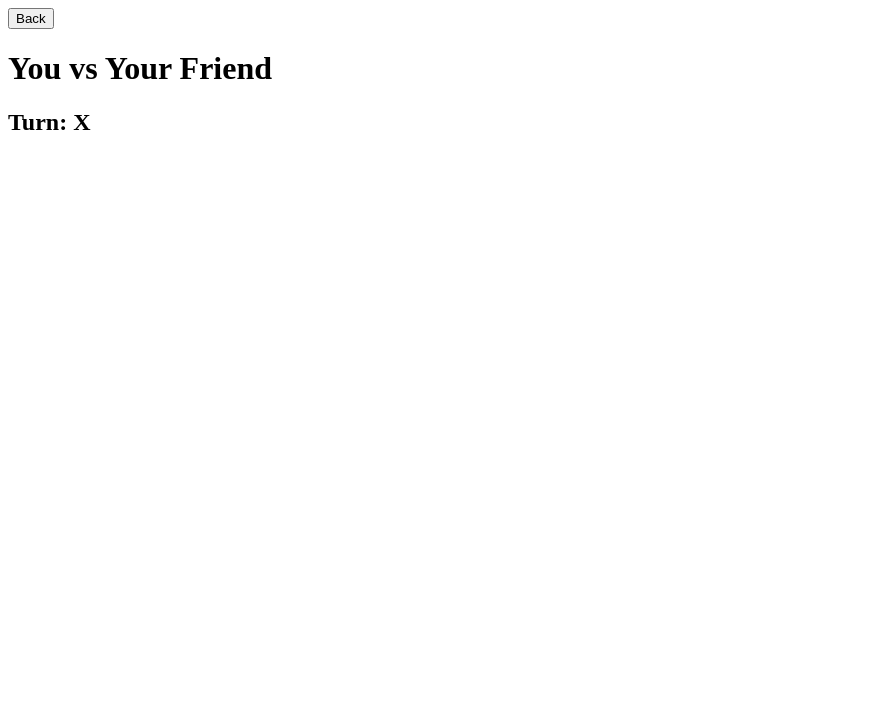
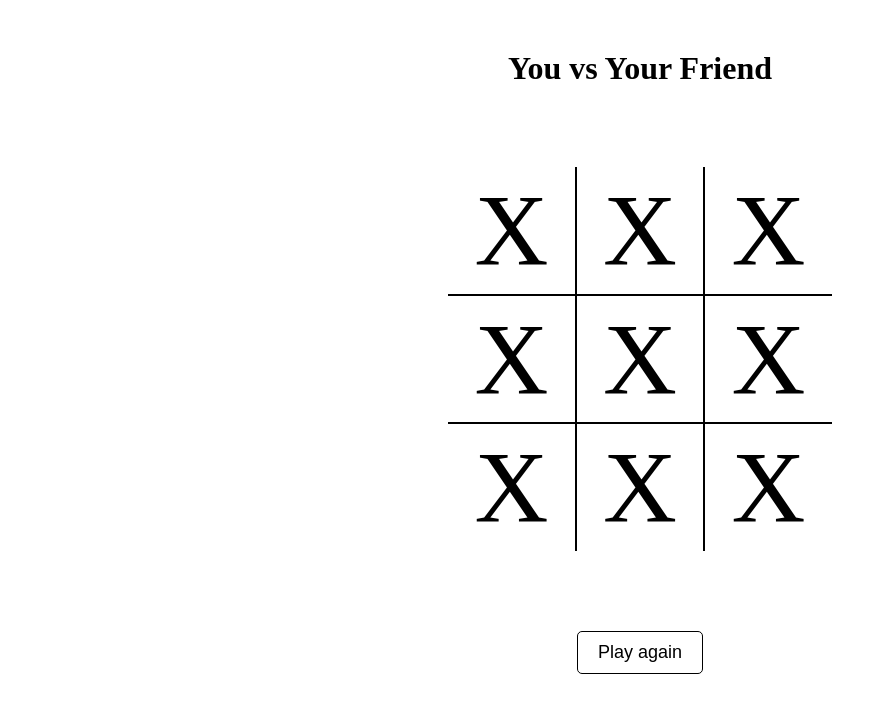
Before and after one commit to ShreyaKumar-dev/PRODIGY_WD_03, a plain HTML site: page index.html in a window 1280 px wide. Shown: the whole page, without its empty margins (0-887 px from the left). Drawn offline with Linux system fonts and the light colour scheme.

Commit message:
structure almost ready

```diff
--- a/index.html
+++ b/index.html
@@ -7,19 +7,31 @@
     <link rel="stylesheet" href="style.css">
 </head>
 <body>
-    <div class="gameCntainer">
-        <div class="head"> <!-- Heading, Turn status --> <!--back button-->
-            <button type="button">Back</button>
-            <div class="arrange">
-                <h1>You vs Your Friend</h1>
-                <h2>Turn: <span id="turn">X</span></h2>
-            </div>
+    <div class="gameContainer">
+        <div class="head"> <!--Heading, Turn status back button-->
+            <h1>You vs Your Friend</h1>
+            <!-- <h2>Turn: <span id="turn">X</span></h2> -->
         </div>
 
-        <div class="board"></div> <!-- 3x3 grid -->
+        <div class="board"> <!-- 3x3 grid -->
+            <div class="box bt-0 bl-0"><span class="box_text">X</span></div>
+            <div class="box bt-0"><span class="box_text">X</span></div>
+            <div class="box bt-0 br-0"><span class="box_text">X</span></div>
+            <div class="box bl-0"><span class="box_text">X</span></div>
+            <div class="box"><span class="box_text">X</span></div>
+            <div class="box br-0"><span class="box_text">X</span></div>
+            <div class="box bl-0 bb-0"><span class="box_text">X</span></div>
+            <div class="box bb-0"><span class="box_text">X</span></div>
+            <div class="box bb-0 br-0"><span class="box_text">X</span></div>
+        </div>
+
         <div class="status"></div> <!-- Game status: who won the game -->
-        <div class="reset"></div> <!-- Reset/ Play again button -->
+
+        <div class="reset"> <!-- Reset/ Play again button -->
+            <button type="button">Play again</button>
+        </div>
     </div>
+    <!-- <button type="button">Back</button> -->
 
     <script src="script.js"></script>
 </body>
--- a/style.css
+++ b/style.css
@@ -0,0 +1,74 @@
+*{
+    margin: 0;
+    padding: 0;
+}
+
+.gameContainer{
+    /* background: red; */
+    display: flex;
+    flex-direction: column;
+    margin-top: 50px;
+}
+
+.head{
+    display: flex;
+    justify-content: center;
+    align-items: center;
+    margin-bottom: 80px;
+}
+
+.board{
+    justify-content: center;
+    display: grid;
+    grid-template-columns: repeat(3, 10vw);
+    grid-template-rows: repeat(3, 10vw);
+    margin-bottom: 80px;
+}
+
+.box{
+    border: 1px solid black;
+    font-size: 8vw;
+    cursor: pointer;
+    display: flex;
+    justify-content: center;
+    align-items: center;
+}
+
+.box:hover{
+    background-color: rgb(221, 190, 251);
+}
+
+.br-0{
+    border-right: 0;
+}
+
+.bl-0{
+    border-left: 0;
+}
+
+.bt-0{
+    border-top: 0;
+}
+
+.bb-0{
+    border-bottom: 0;
+}
+
+.reset{
+    display: flex;
+    justify-content: center;
+}
+
+.reset button{
+    font-size: 18px;
+    padding: 10px 20px;
+    border: 1px solid black;
+    background: transparent;
+    border-radius: 5px;
+    cursor: pointer;
+    color: black;
+}
+
+.reset button:hover{
+    background-color: rgb(221, 190, 251);
+}
```
